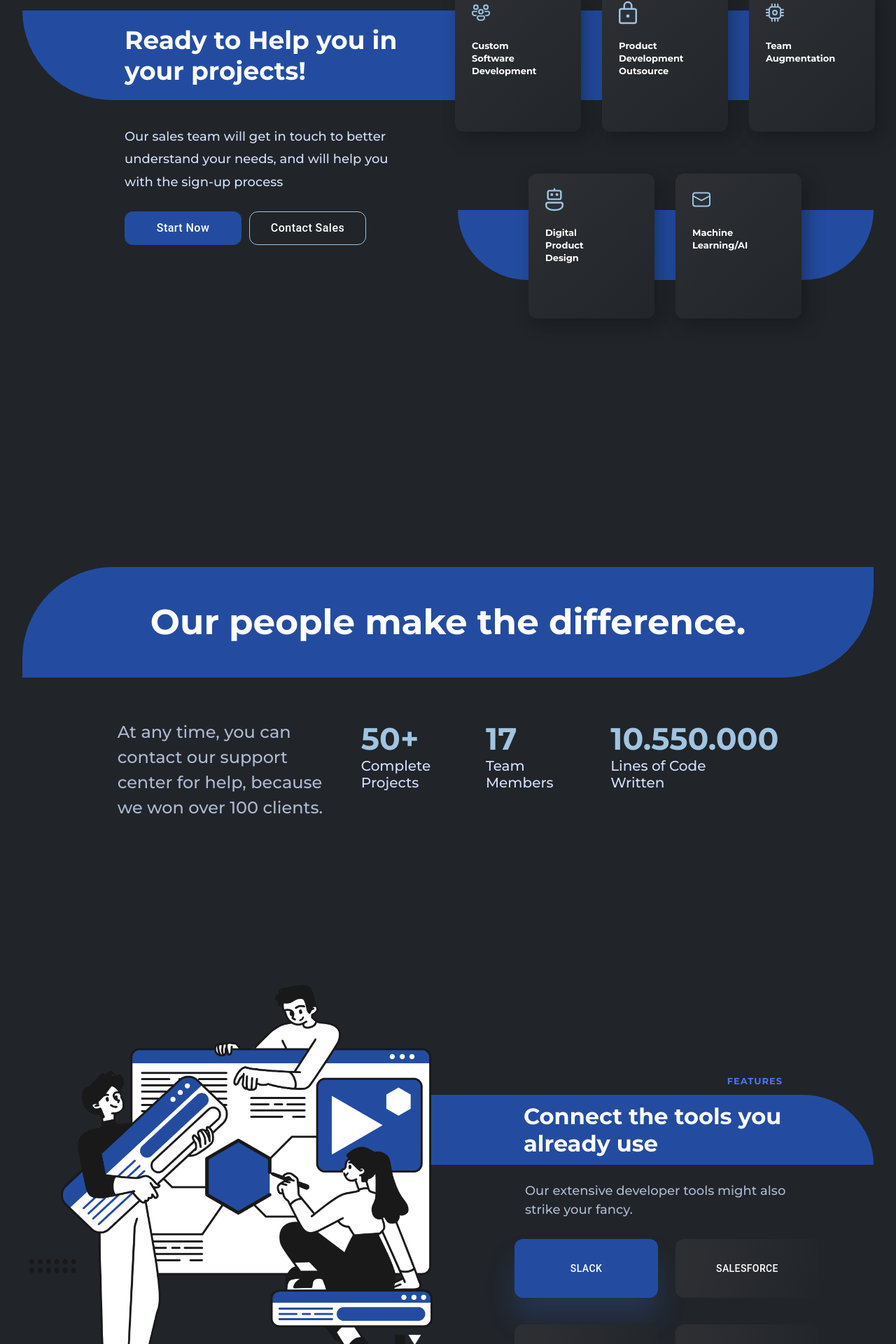
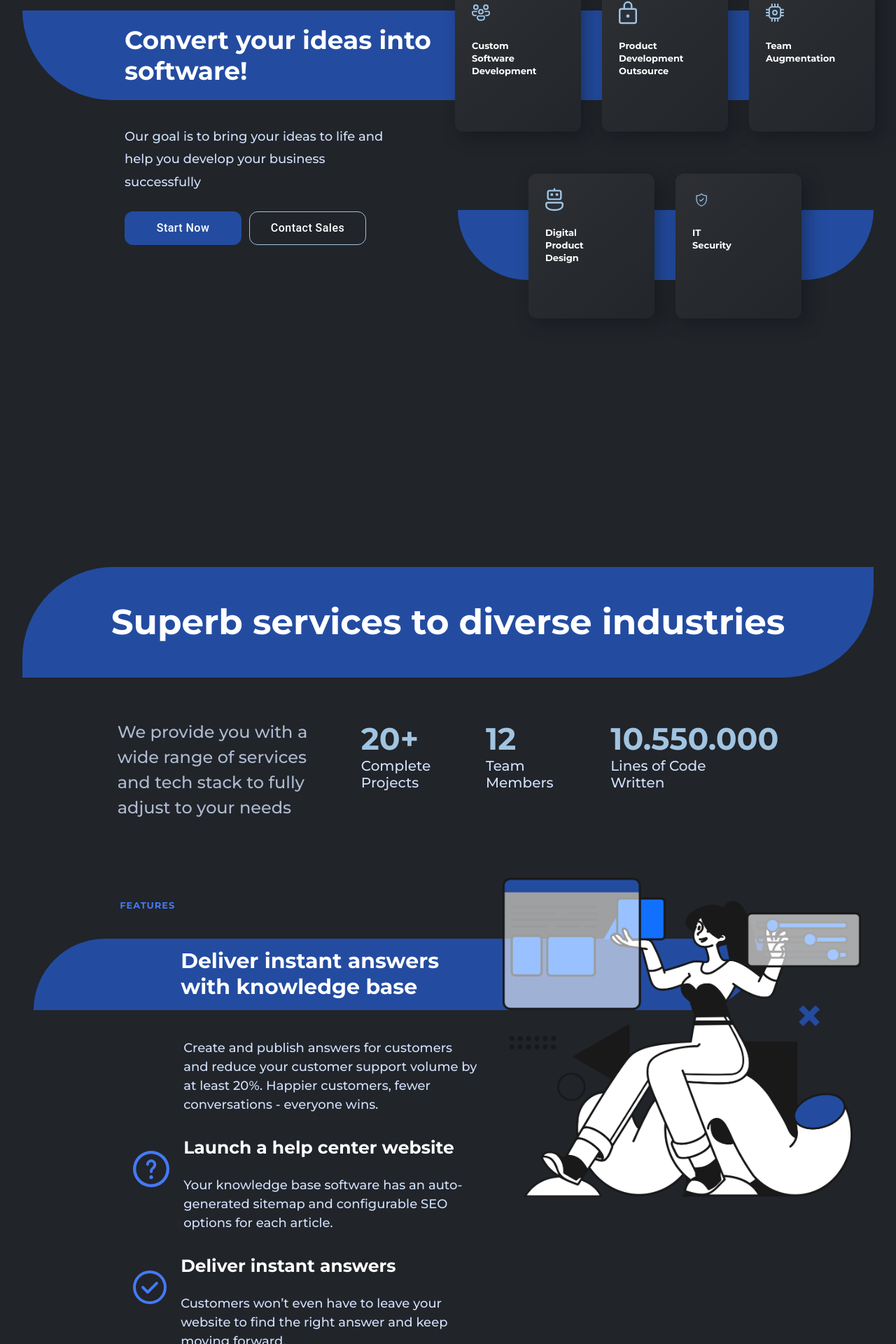
Before and after one commit to dunkman32/cosmic-dev, a Next.js app: page / in a window 1280 px wide. Shown: the part 299-2219 px from the top of the page at 70% size. Built offline with nearby package versions, Linux system fonts and the light colour scheme.

Commit message:
modified some texts, temporarily removed feature area

```diff
--- a/src/components/home/deliver/styled.ts
+++ b/src/components/home/deliver/styled.ts
@@ -4,6 +4,17 @@ import styled from 'styled-components';
 export const Root = styled(StyledPaddingWrapper)`
   position: relative;
   padding: 0 17px;
+  ${(props) => props.theme.breakpoints.up('md')} {
+    margin: 250px 0;
+    height: 600px;
+  }
+  ${(props) => props.theme.breakpoints.up('lg')} {
+    margin: 80px 0 280px;
+    height: 700px;
+  }
+  ${(props) => props.theme.breakpoints.up('xl')} {
+    margin: 200px 0 400px;
+  } ;
 `;
 
 export const Content = styled(PaddingContainer)`
--- a/src/components/home/difference/index.tsx
+++ b/src/components/home/difference/index.tsx
@@ -13,11 +13,11 @@ import {
 
 const data = [
   {
-    num: '50+',
+    num: '20+',
     text: 'Complete Projects',
   },
   {
-    num: '17',
+    num: '12',
     text: 'Team Members',
   },
   {
@@ -31,12 +31,11 @@ const Difference = () => {
     <Root>
       <Content>
         <TitleWrapper>
-          <Title>Our people make the difference.</Title>
+          <Title>Superb services to diverse industries</Title>
         </TitleWrapper>
         <ProjectsWrapper>
           <Desc>
-            At any time, you can contact our support center for help, because we
-            won over 100 clients.
+            We provide you with a wide range of services and tech stack to fully adjust to your needs
           </Desc>
           {data.map(({ num, text }) => (
             <Wrapper key={num}>
--- a/src/components/home/features/index.tsx
+++ b/src/components/home/features/index.tsx
@@ -33,7 +33,7 @@ const feature = () => {
           </BackgroundWrapper>
           <DescDiv>
             <Desc>
-              Our extensive developer tools might also strike your fancy.
+              Maintain stability and keep a balanced development process with our extensive developer tools
             </Desc>
             <Grid>
               {featuresData.map((o) => (
--- a/src/components/home/header/helper.tsx
+++ b/src/components/home/header/helper.tsx
@@ -28,6 +28,6 @@ export const HeadersData = [
   {
     id: 5,
     icon: <MessageIcon />,
-    desc: 'Machine Learning/AI',
+    desc: 'IT Security',
   },
 ];
--- a/src/components/home/header/index.tsx
+++ b/src/components/home/header/index.tsx
@@ -65,7 +65,7 @@ const MainsHeader = () => {
         )}
         <TitleWrapper>
           <BlueRectangle>
-            <Title>Ready to Help you in your projects!</Title>
+            <Title>Convert your ideas into software!</Title>
           </BlueRectangle>
           <ArrowWrapper>
             <KeyboardArrowLeftIcon onClick={handleSwipePrev} />
@@ -111,8 +111,8 @@ const MainsHeader = () => {
             </Flex>
           )}
           <Desc>
-            Our sales team will get in touch to better understand your needs,
-            and will help you with the sign-up process
+          Our goal is to bring your ideas to life
+          and help you develop your business successfully
           </Desc>
           <LowerWrapper>
             <ButtonWrapper>
--- a/src/components/shared/icons/mechineLearning.tsx
+++ b/src/components/shared/icons/mechineLearning.tsx
@@ -1,9 +1,21 @@
 /* eslint-disable max-len */
 const MessageIcon = () => {
   return (
-    <svg data-name="🔍-Product-Icons" xmlns="http://www.w3.org/2000/svg" width="50" height="40" viewBox="0 0 50 40">
-      <path fill="#a0c4e1" d="M10.125 4h33.75a8.126 8.126 0 0 1 8.112 7.664l.013.461v23.75a8.126 8.126 0 0 1-7.664 8.112l-.461.013h-33.75a8.125 8.125 0 0 1-8.112-7.664L2 35.875v-23.75a8.125 8.125 0 0 1 7.664-8.112L10.125 4zM48.25 17.432 27.873 28.159a1.876 1.876 0 0 1-1.506.106l-.24-.106L5.75 17.435v18.44a4.375 4.375 0 0 0 4.016 4.36l.359.015h33.75a4.375 4.375 0 0 0 4.361-4.016l.014-.359zM43.875 7.75h-33.75a4.375 4.375 0 0 0-4.36 4.016l-.014.359V13.2L27 24.381 48.25 13.2v-1.07a4.375 4.375 0 0 0-4.016-4.361z" transform="translate(-2 -4)" />
-    </svg>
+    <svg version="1.1" id="Capa_1" xmlns="http://www.w3.org/2000/svg" x="0px" y="0px" viewBox="0 0 300.27 300.27">
+<g transform="translate(45, 50)">
+	<path fill='#a0c4e1' d="M196.926,55.171c-0.11-5.785-0.215-11.25-0.215-16.537c0-4.142-3.357-7.5-7.5-7.5c-32.075,0-56.496-9.218-76.852-29.01
+		c-2.912-2.832-7.546-2.831-10.457,0c-20.354,19.792-44.771,29.01-76.844,29.01c-4.142,0-7.5,3.358-7.5,7.5
+		c0,5.288-0.104,10.755-0.215,16.541c-1.028,53.836-2.436,127.567,87.331,158.682c0.796,0.276,1.626,0.414,2.456,0.414
+		c0.83,0,1.661-0.138,2.456-0.414C199.36,182.741,197.954,109.008,196.926,55.171z M107.131,198.812
+		c-76.987-27.967-75.823-89.232-74.79-143.351c0.062-3.248,0.122-6.396,0.164-9.482c30.04-1.268,54.062-10.371,74.626-28.285
+		c20.566,17.914,44.592,27.018,74.634,28.285c0.042,3.085,0.102,6.231,0.164,9.477C182.961,109.577,184.124,170.844,107.131,198.812
+		z"/>
+	<path  fill='#a0c4e1' d="M132.958,81.082l-36.199,36.197l-15.447-15.447c-2.929-2.928-7.678-2.928-10.606,0c-2.929,2.93-2.929,7.678,0,10.607
+		l20.75,20.75c1.464,1.464,3.384,2.196,5.303,2.196c1.919,0,3.839-0.732,5.303-2.196l41.501-41.5
+		c2.93-2.929,2.93-7.678,0.001-10.606C140.636,78.154,135.887,78.153,132.958,81.082z"/>
+</g>
+</svg>
+
   );
 };
 
--- a/src/pages/index.tsx
+++ b/src/pages/index.tsx
@@ -10,7 +10,7 @@ const Home = () => {
     <>
       <MainsHeader />
       <Difference />
-      <Feature />
+      {/* <Feature /> */}
       <Deliver />
       <Partner />
     </>
```
